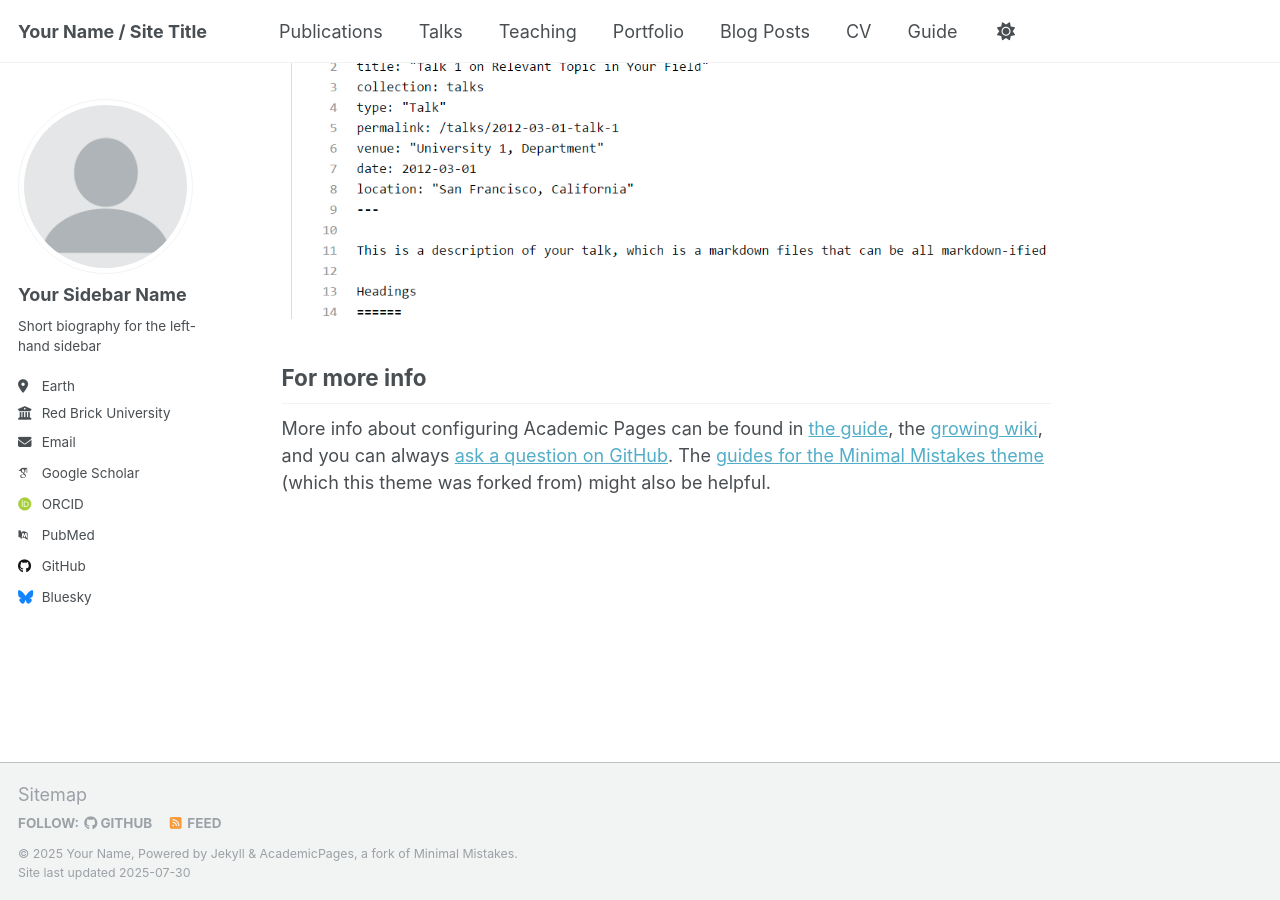
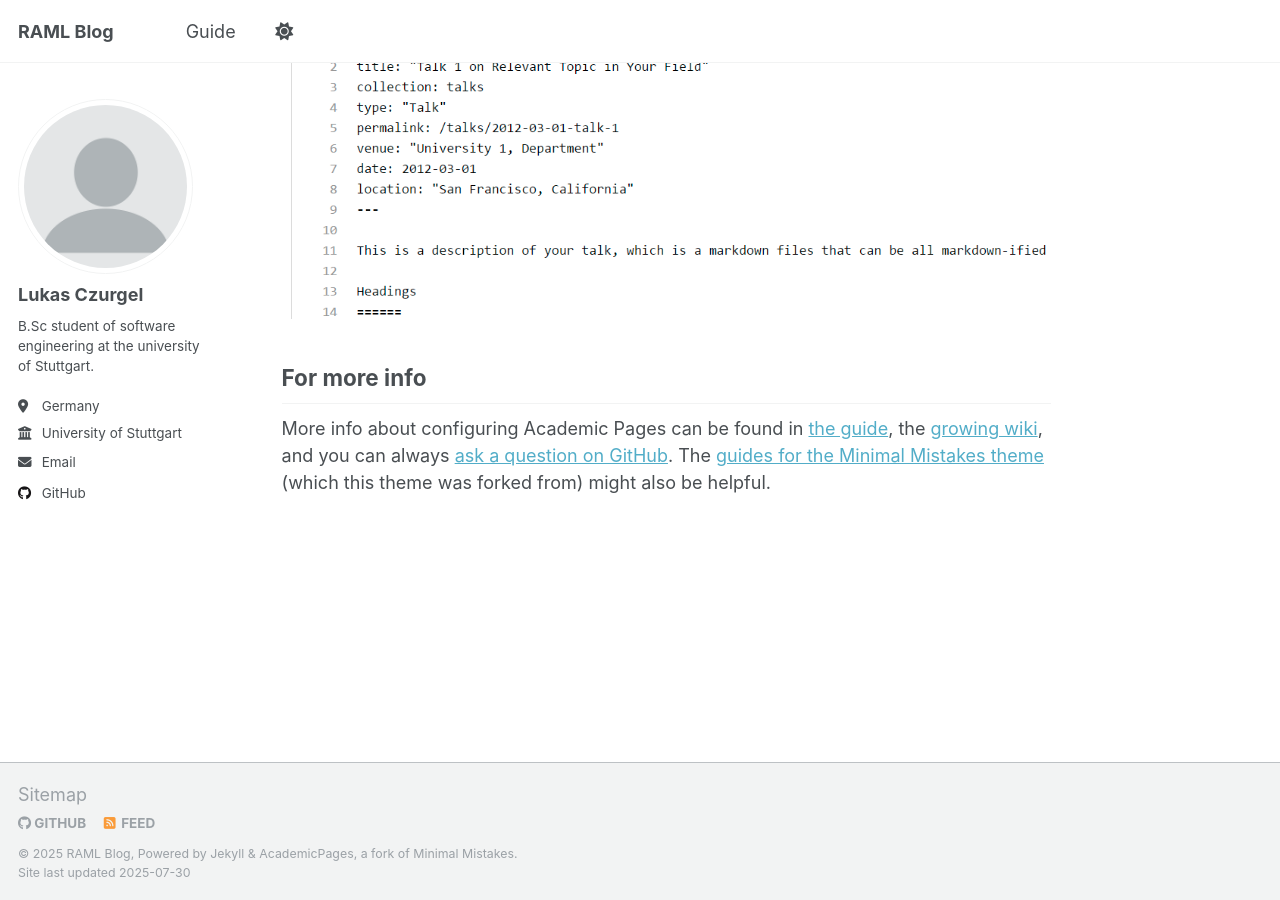
Before and after one commit to st156832/RAML-NeedleBench-Blog, a Jekyll site: the page built from _pages/about.md, in a window 1280 px wide and 900 px high, scrolled down 2880 px. Built offline with Jekyll 4.4.1, drawn with Linux system fonts in a browser that asks for light colours; some web fonts are replaced; a script that is not in the unit is left out.

Commit message:
base config update

```diff
--- a/_config.yml
+++ b/_config.yml
@@ -7,15 +7,15 @@
 # server process.
 
 # Basic Site Settings
-locale                   : "en-US"
+locale                   : "en-DE"
 site_theme               : "default"
-title                    : "Your Name / Site Title"
+title                    : "RAML Blog"
 title_separator          : "-"
-name                     : &name "Your Name"
-description              : &description "personal description"
-url                      : https://academicpages.github.io # the base hostname & protocol for your site e.g. "https://[your GitHub username].github.io" or if you already have some other page hosted on Github then use "https://[your GitHub username].github.io/[Your Repo Name]"
+name                     : &name ""
+description              : &description ""
+url                      : https://st156832.github.io/RAML-NeedleBench-Blog/ # the base hostname & protocol for your site e.g. "https://[your GitHub username].github.io" or if you already have some other page hosted on Github then use "https://[your GitHub username].github.io/[Your Repo Name]"
 baseurl                  : "" # the subpath of your site, e.g. "/blog"
-repository               : "academicpages/academicpages.github.io"
+repository               : "https://github.com/st156832/RAML-NeedleBench-Blog"
 
 # Site Author - The following control what appear as part of the author content on the side bar.
 #               If a field is blank the icon and link will not appear, otherwise it will be shown.
@@ -23,23 +23,23 @@ repository               : "academicpages/academicpages.github.io"
 author:
   # Biographic information
   avatar           : "profile.png"
-  name             : "Your Sidebar Name"
+  name             : "Lukas Czurgel"
   pronouns         : # example: "she/her"
-  bio              : "Short biography for the left-hand sidebar"
-  location         : "Earth"
-  employer         : "Red Brick University"
+  bio              : "B.Sc student of software engineering at the university of Stuttgart."
+  location         : "Germany"
+  employer         : "University of Stuttgart"
   uri              : # URL
-  email            : "none@example.org"
+  email            : "st156832@stud.uni-stuttgart.de"
 
   # Academic websites
   academia         : # URL
   arxiv            : # URL - Update with the correct link to your profile
-  googlescholar    : "https://scholar.google.com/citations?user=PS_CX0AAAAAJ"
+  googlescholar    : #"https://scholar.google.com/citations?user=PS_CX0AAAAAJ"
   inspire-hep      : # URL
   impactstory      : # URL
-  orcid            : "http://orcid.org/yourorcidurl"
+  orcid            : #"http://orcid.org/yourorcidurl"
   semantic         : # URL
-  pubmed           : "https://www.ncbi.nlm.nih.gov/pubmed/?term=john+snow"
+  pubmed           : #"https://www.ncbi.nlm.nih.gov/pubmed/?term=john+snow"
   researchgate     : # URL
   scopus           : # URL
 
@@ -47,13 +47,13 @@ author:
   bitbucket        : # Username - Update with your username on the site
   codepen          : # Username
   dribbble         : # Username
-  github           : "academicpages"
+  github           : "https://github.com/st156832/RAML-NeedleBench-Blog"
   kaggle           : # Username
   stackoverflow    : # User number or user number and name (i.e., use "1" or "1/jeff-atwood")
 
   # Social media
   artstation       : # Username
-  bluesky          : "bsky.app" # Replace this with you Bluesky username
+  bluesky          : #"bsky.app" # Replace this with you Bluesky username
   facebook         : # Username
   flickr           : # Username
   foursquare       : # Username
```
Also changed, not shown: _data/navigation.yml (+12 -12 lines).
